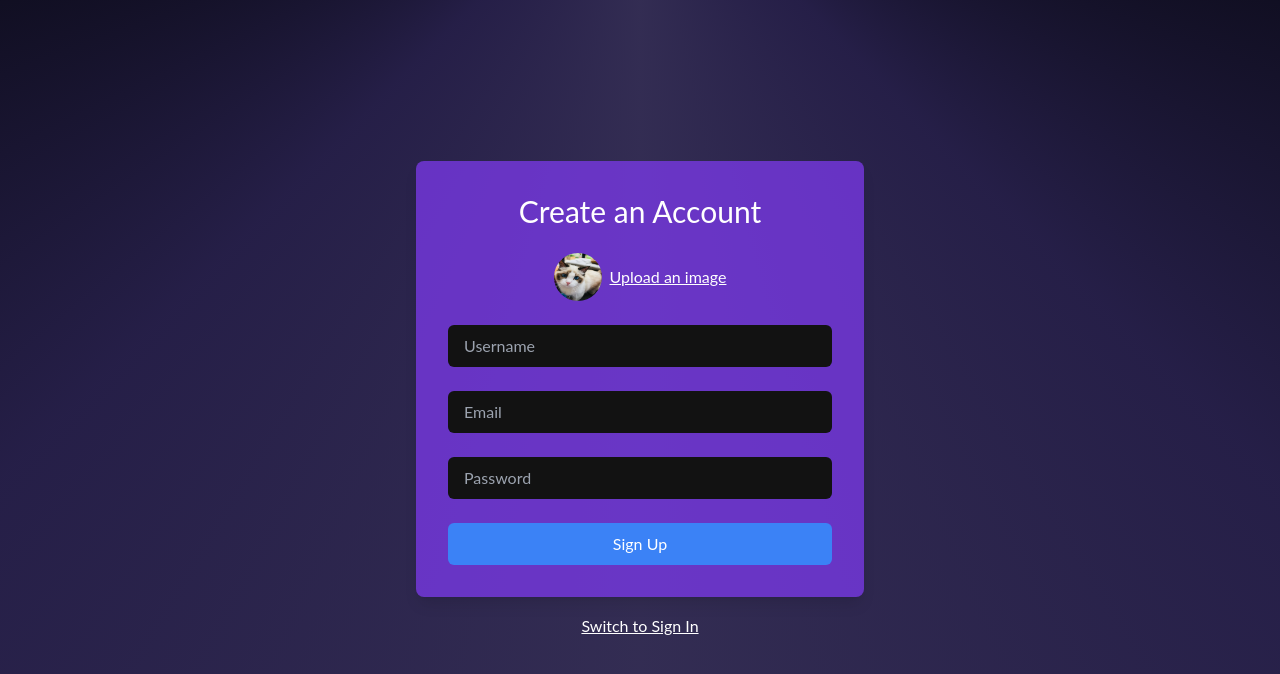
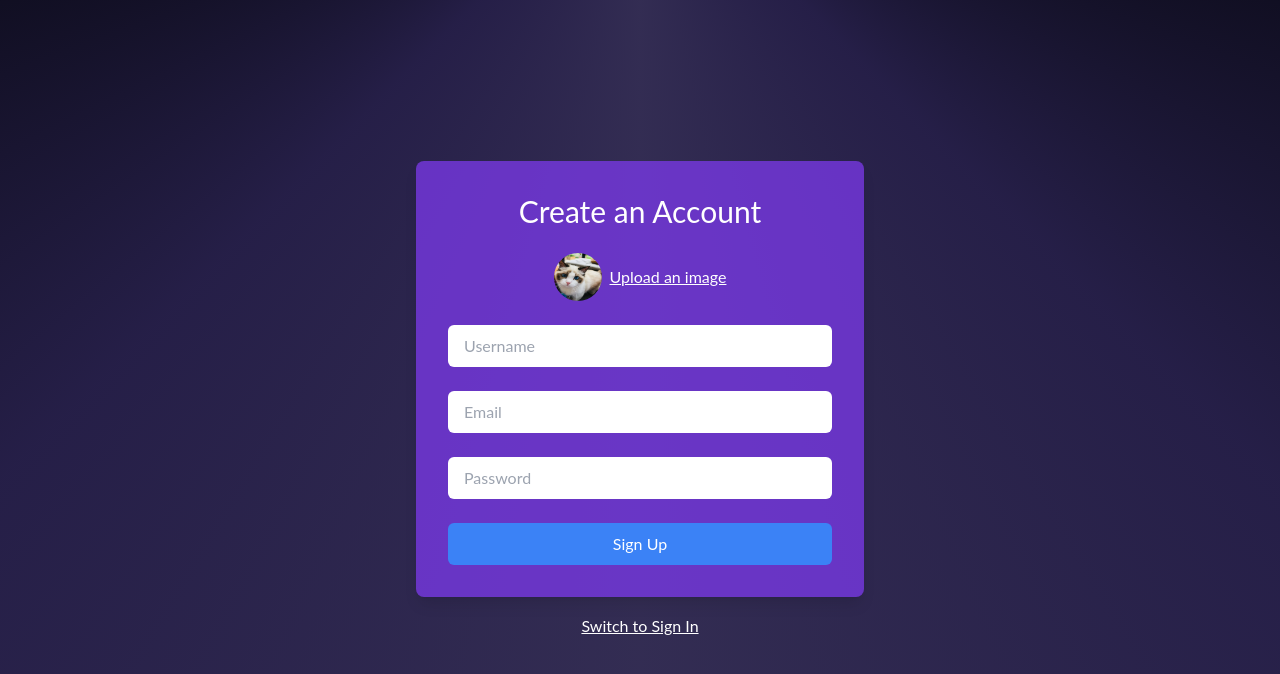
Before and after one commit to rdayupay/ping, a React (Vite) app: page / in a window 1280 px wide. Both pictures are taken after a click on the button "Switch to Sign Up". Shown: the top 674 px of the page. Built offline with nearby package versions, Linux system fonts and the light colour scheme; no server answers.

Commit message:
Disable inputs during submit

```diff
--- a/src/components/SignUp.jsx
+++ b/src/components/SignUp.jsx
@@ -12,8 +12,11 @@ function SignUp() {
     url: '',
   });
 
+  const [loading, setLoading] = useState(false);
+
   const handleSignUp = async (event) => {
     event.preventDefault();
+    setLoading(true);
 
     const formData = new FormData(event.target);
 
@@ -40,6 +43,8 @@ function SignUp() {
     } catch (error) {
       console.error(error);
       toast.error(error.message);
+    } finally {
+      setLoading(false);
     }
   };
 
@@ -74,28 +79,33 @@ function SignUp() {
           id="file"
           className="hidden"
           onChange={handleAvatar}
+          disabled={loading}
         />
         <input
           type="text"
           placeholder="Username"
           name="username"
-          className="w-full px-4 py-2 rounded-md focus:outline-none focus:ring-2 focus:ring-blue-500"
+          className="w-full px-4 py-2 rounded-md focus:outline-none focus:ring-2 bg-white text-black focus:ring-blue-500 disabled:cursor-not-allowed disabled:bg-gray-400"
+          disabled={loading}
         />
         <input
           type="email"
           placeholder="Email"
           name="email"
-          className="w-full px-4 py-2 rounded-md focus:outline-none focus:ring-2 focus:ring-blue-500"
+          className="w-full px-4 py-2 rounded-md focus:outline-none focus:ring-2 bg-white text-black focus:ring-blue-500 disabled:cursor-not-allowed disabled:bg-gray-400"
+          disabled={loading}
         />
         <input
           type="password"
           placeholder="Password"
           name="password"
-          className="w-full px-4 py-2 rounded-md focus:outline-none focus:ring-2 focus:ring-blue-500"
+          className="w-full px-4 py-2 rounded-md focus:outline-none focus:ring-2 bg-white text-black focus:ring-blue-500 disabled:cursor-not-allowed disabled:bg-gray-400"
+          disabled={loading}
         />
         <button
           type="submit"
-          className="w-full bg-blue-500  py-2 rounded-md hover:bg-blue-600 focus:outline-none focus:ring-2 focus:ring-blue-500 focus:ring-offset-2"
+          className="w-full bg-blue-500  py-2 rounded-md hover:bg-blue-600 focus:outline-none focus:ring-2 focus:ring-blue-500 focus:ring-offset-2 disabled:cursor-not-allowed disabled:bg-gray-400"
+          disabled={loading}
         >
           Sign Up
         </button>
```
